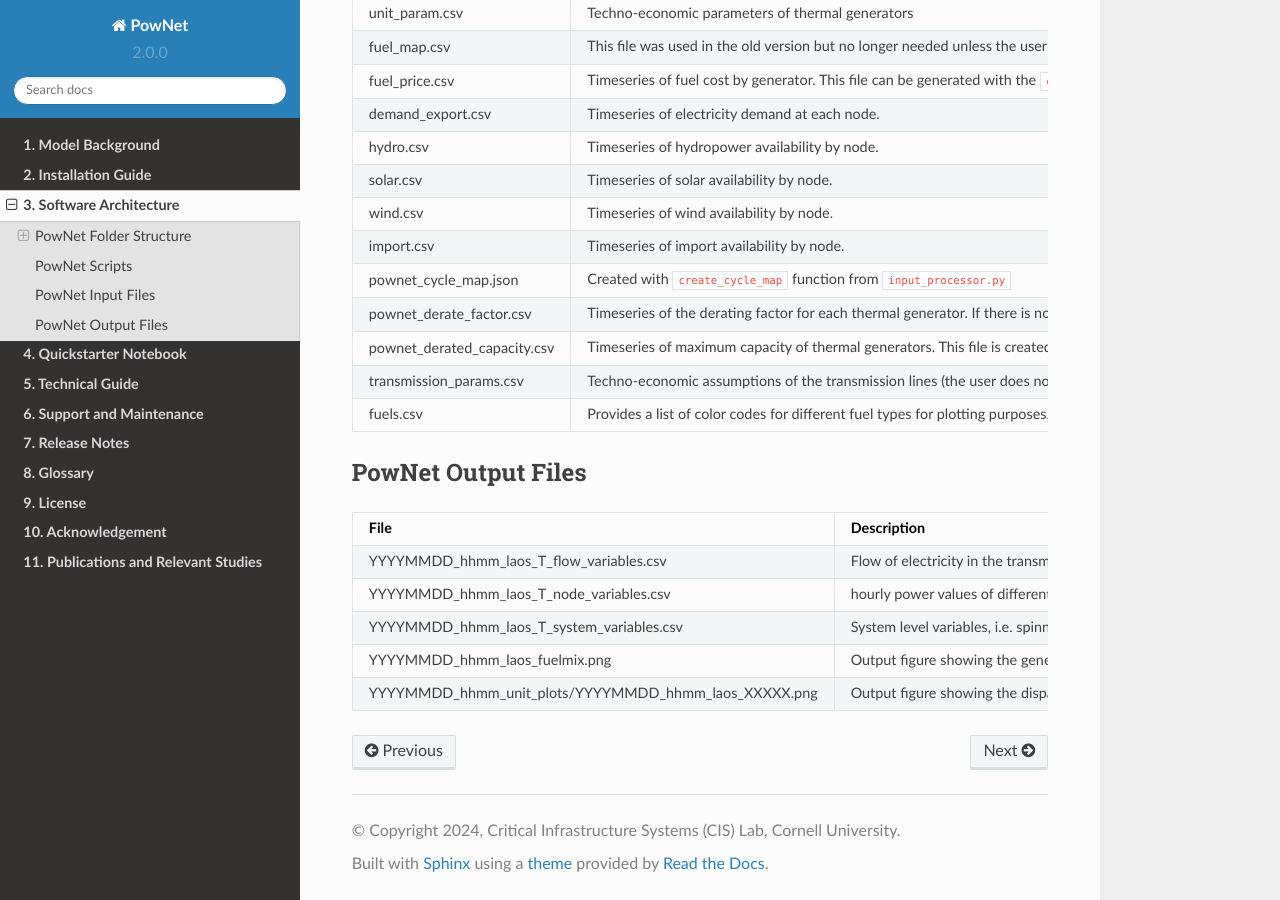
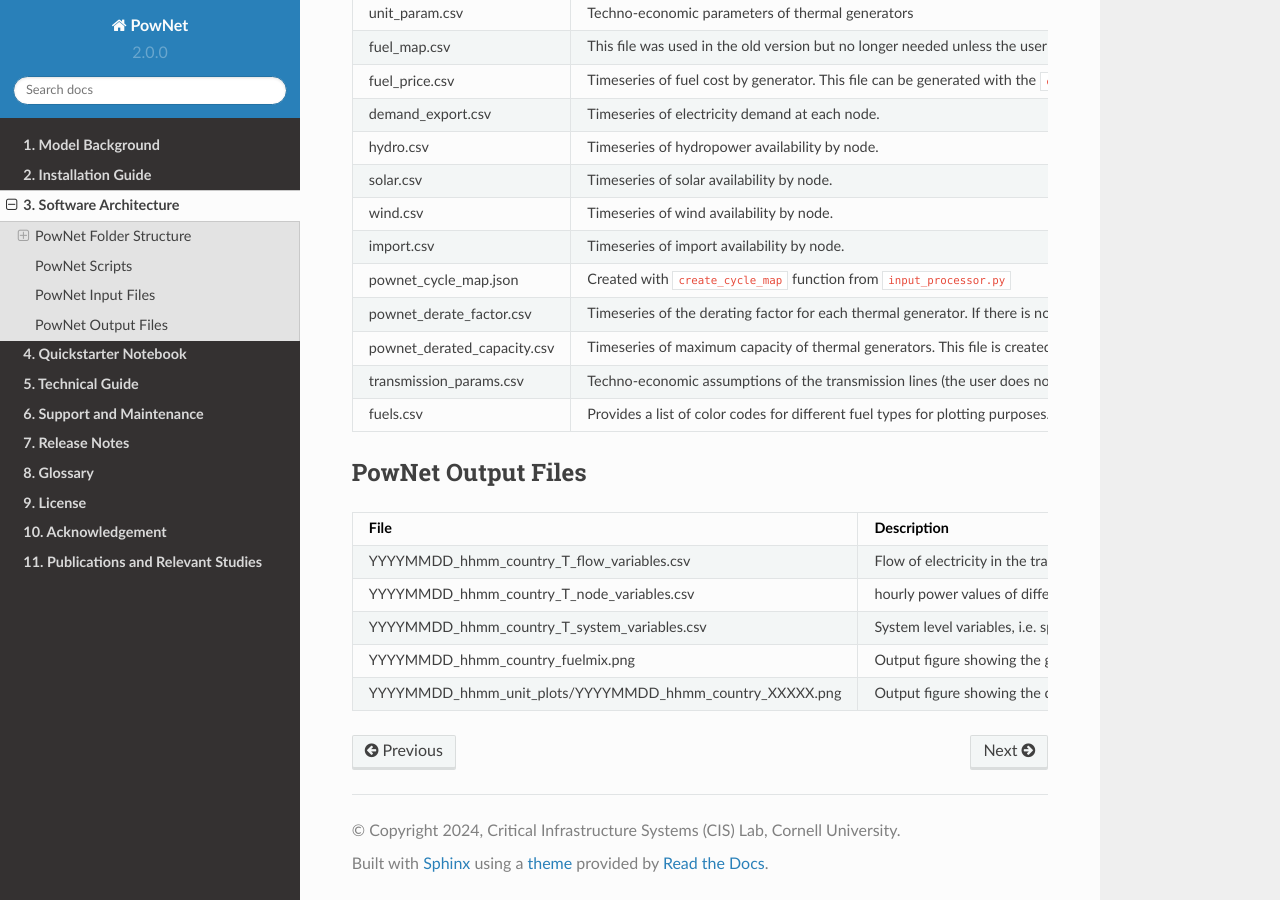
Before and after one commit to Critical-Infrastructure-Systems-Lab/PowNet, a Sphinx documentation site: the page built from docs/source/pages/architecture.rst, in a window 1280 px wide and 900 px high, scrolled down 2700 px. Built offline with Sphinx 7.4.7 and the Read the Docs theme 2.0.0, drawn with Linux system fonts in a browser that asks for light colours.

Commit message:
Update architecture.rst

```diff
--- a/docs/source/pages/architecture.rst
+++ b/docs/source/pages/architecture.rst
@@ -217,23 +217,23 @@
 +---------------------------------------------------------------+---------------------------------------------+
 | File                                                          | Description                                 |
 +===============================================================+=============================================+
-| YYYYMMDD_hhmm_laos_T_flow_variables.csv                       | Flow of electricity in the transmission     |
+| YYYYMMDD_hhmm_country_T_flow_variables.csv                    | Flow of electricity in the transmission     |
 |                                                               | lines. Indexed with (source, sink, time)    |
 |                                                               |                                             |
 +---------------------------------------------------------------+---------------------------------------------+
-| YYYYMMDD_hhmm_laos_T_node_variables.csv                       | hourly power values of different            |
+| YYYYMMDD_hhmm_country_T_node_variables.csv                    | hourly power values of different            |
 |                                                               | power plants based on nodes type (vartype). |
 |                                                               | Indexed with (node, time)                   |
 |                                                               |                                             |
 +---------------------------------------------------------------+---------------------------------------------+
-| YYYYMMDD_hhmm_laos_T_system_variables.csv                     | System level variables, i.e. spinning       |
+| YYYYMMDD_hhmm_country_T_system_variables.csv                  | System level variables, i.e. spinning       |
 |                                                               | reserve. Indexed with (time).               |
 |                                                               |                                             |
 +---------------------------------------------------------------+---------------------------------------------+
-| YYYYMMDD_hhmm_laos_fuelmix.png                                | Output figure showing the generation mix.   |
+| YYYYMMDD_hhmm_country_fuelmix.png                             | Output figure showing the generation mix.   |
 |                                                               |                                             |
 +---------------------------------------------------------------+---------------------------------------------+
-| YYYYMMDD_hhmm_unit_plots/YYYYMMDD_hhmm_laos_XXXXX.png         | Output figure showing the dispatch for      |
+| YYYYMMDD_hhmm_unit_plots/YYYYMMDD_hhmm_country_XXXXX.png      | Output figure showing the dispatch for      |
 |                                                               | each thermal unit and the unit’s on/off     |
 |                                                               | status.                                     |
 |                                                               |                                             |
```
